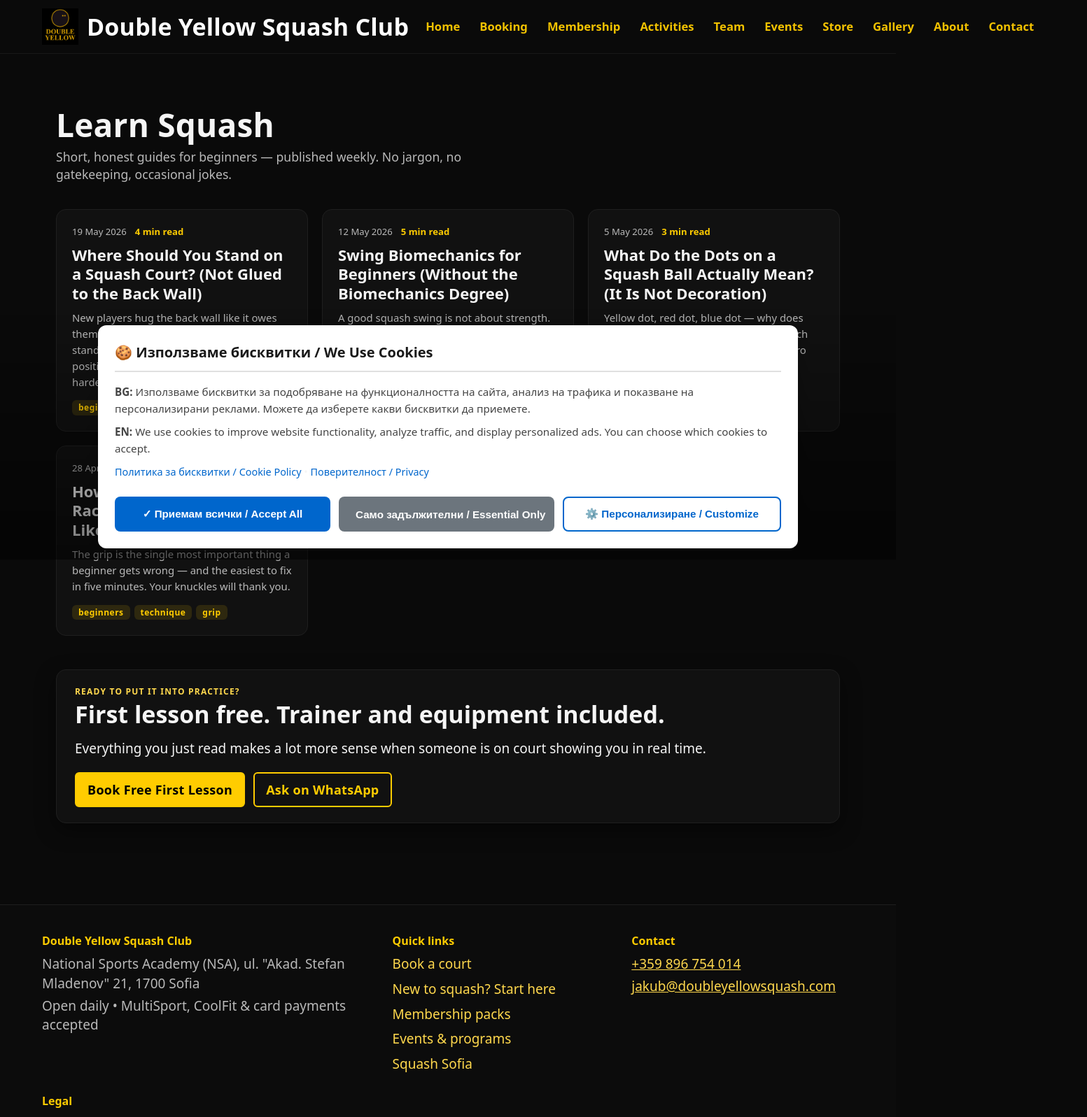
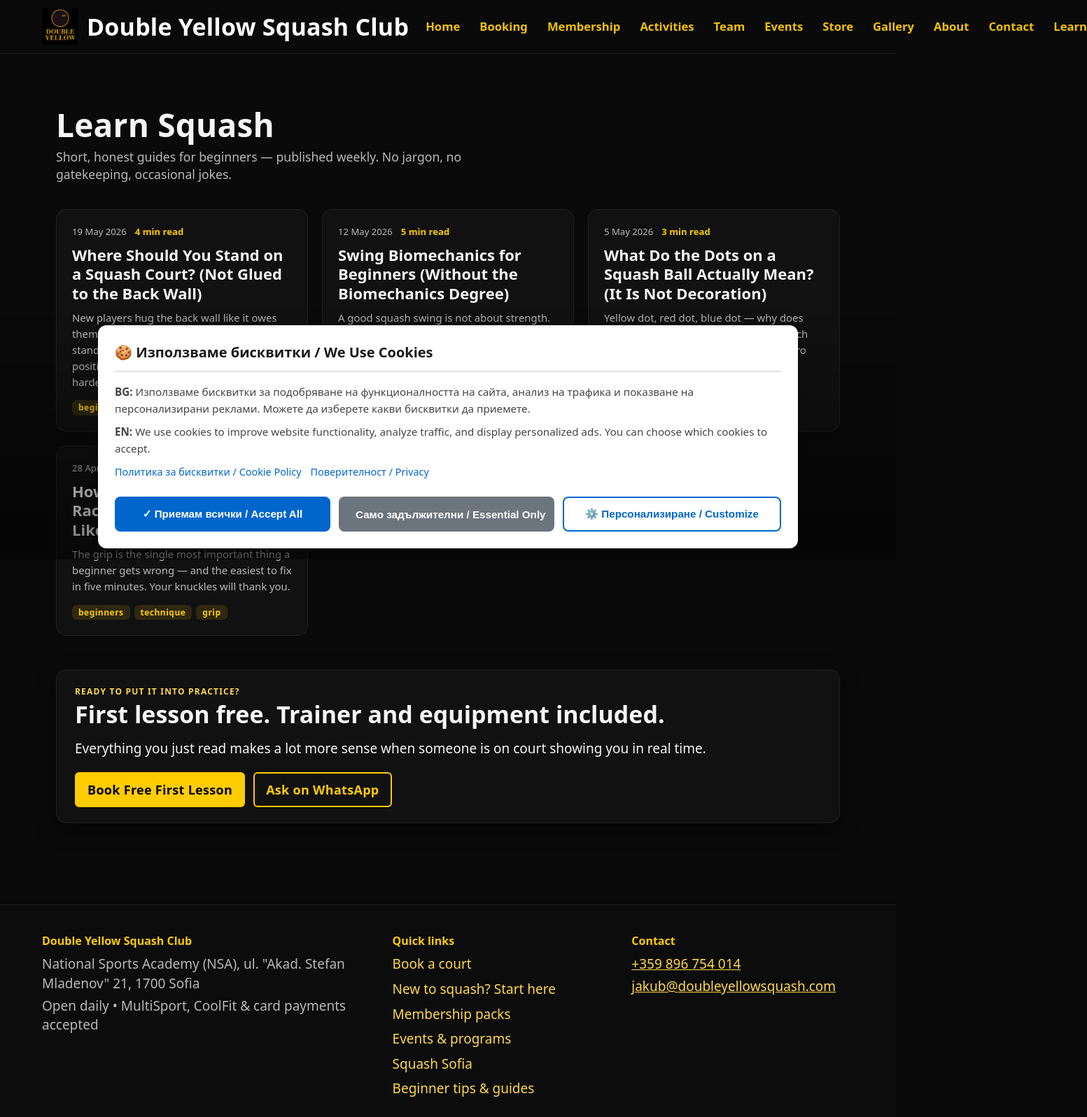
Before and after one commit to jakubkristl/double-yellow-website, a Next.js app: page /learn in a window 1280 px wide. Shown: the top 1597 px of the page at 70% size, 1553 px wide, since content can reach past the window. Built offline with nearby package versions, Linux system fonts and the light colour scheme.

Commit message:
auto: 2026-05-05 13:52:38

```diff
--- a/components/Footer.tsx
+++ b/components/Footer.tsx
@@ -33,6 +33,9 @@ export default function Footer() {
             </li>
             <li>
               <Link href="/squash-sofia">Squash Sofia</Link>
+            </li>
+            <li>
+              <Link href="/learn">Beginner tips &amp; guides</Link>
             </li>
           </ul>
         </div>
--- a/components/Navbar.tsx
+++ b/components/Navbar.tsx
@@ -22,6 +22,7 @@ const nav: NavItem[] = [
   { href: "/gallery", label: "Gallery" },
   { href: "/about", label: "About" },
   { href: "/contact", label: "Contact" },
+  { href: "/learn", label: "Learn" },
 ];
 
 export default function Navbar() {
--- a/lib/seo.ts
+++ b/lib/seo.ts
@@ -33,6 +33,7 @@ export const siteRoutes: RouteDefinition[] = [
   { path: "/contact", priority: 0.8, changeFrequency: "monthly" },
   { path: "/cookies", priority: 0.3, changeFrequency: "yearly" },
   { path: "/events", priority: 0.8, changeFrequency: "weekly" },
+  { path: "/learn", priority: 0.9, changeFrequency: "weekly" },
   { path: "/gallery", priority: 0.7, changeFrequency: "monthly" },
   { path: "/membership", priority: 0.8, changeFrequency: "weekly" },
   { path: "/privacy", priority: 0.3, changeFrequency: "yearly" },
```
